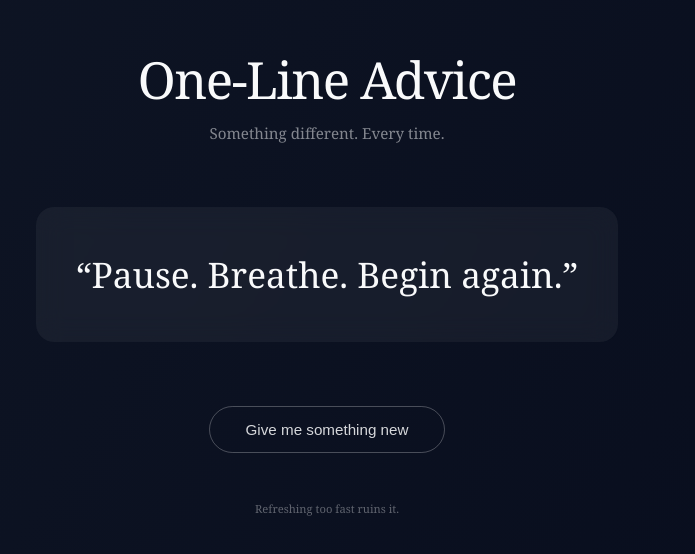
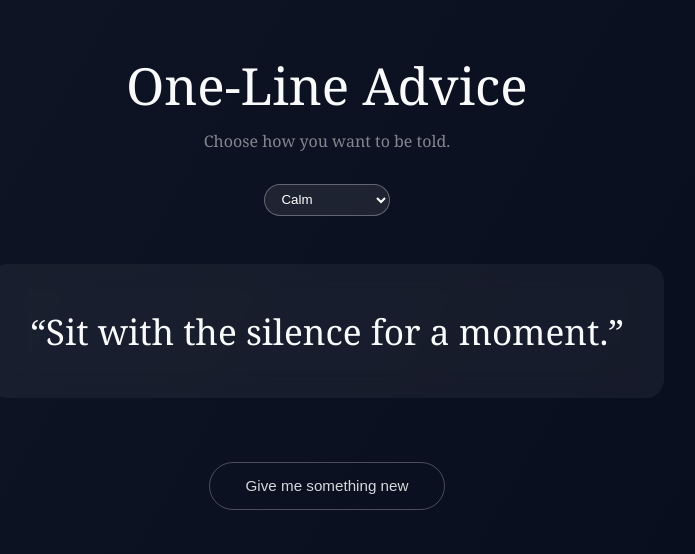
Before and after one commit to undercrypted-bator/one-line-advice, a Next.js app: page / in a window 1280 px wide. Shown: the part 120-674 px from the top of the page, without its empty margins (313-1008 px from the left). Built offline with nearby package versions, Linux system fonts and the light colour scheme; no server answers.

Commit message:
Add tone selector with calm, harsh and philosophical advice

```diff
--- a/app/api/advice/route.ts
+++ b/app/api/advice/route.ts
@@ -1,6 +1,14 @@
 import { NextResponse } from "next/server";
 
-async function fromAdviceSlip() {
+async function calmAdvice() {
+  const res = await fetch("https://www.affirmations.dev", {
+    cache: "no-store",
+  });
+  const data = await res.json();
+  return data.affirmation;
+}
+
+async function harshAdvice() {
   const res = await fetch("https://api.adviceslip.com/advice", {
     cache: "no-store",
   });
@@ -8,7 +16,7 @@ async function fromAdviceSlip() {
   return data.slip.advice;
 }
 
-async function fromZenQuotes() {
+async function philosophicalAdvice() {
   const res = await fetch("https://zenquotes.io/api/random", {
     cache: "no-store",
   });
@@ -16,32 +24,25 @@ async function fromZenQuotes() {
   return data[0].q;
 }
 
-async function fromAffirmations() {
-  const res = await fetch("https://www.affirmations.dev", {
-    cache: "no-store",
-  });
-  const data = await res.json();
-  return data.affirmation;
-}
-
-export async function GET() {
-  const sources = [
-    fromAdviceSlip,
-    fromZenQuotes,
-    fromAffirmations,
-  ];
+export async function GET(request: Request) {
+  const { searchParams } = new URL(request.url);
+  const tone = searchParams.get("tone") || "calm";
 
   try {
-    // 🎲 Pick a random source
-    const randomSource =
-      sources[Math.floor(Math.random() * sources.length)];
+    let advice = "";
 
-    const advice = await randomSource();
+    if (tone === "harsh") {
+      advice = await harshAdvice();
+    } else if (tone === "philosophical") {
+      advice = await philosophicalAdvice();
+    } else {
+      advice = await calmAdvice();
+    }
 
     return NextResponse.json({ advice });
-  } catch (error) {
+  } catch {
     return NextResponse.json(
-      { advice: "Pause. Breathe. Begin again." },
+      { advice: "Sit with the silence for a moment." },
       { status: 500 }
     );
   }
--- a/app/page.tsx
+++ b/app/page.tsx
@@ -1,18 +1,23 @@
 "use client";
 
 import { useEffect, useState } from "react";
+
+type Tone = "calm" | "harsh" | "philosophical";
 
 export default function Home() {
   const [advice, setAdvice] = useState("");
   const [loading, setLoading] = useState(false);
   const [visible, setVisible] = useState(false);
+  const [tone, setTone] = useState<Tone>("calm");
 
-  async function fetchAdvice() {
+  async function fetchAdvice(selectedTone = tone) {
     setLoading(true);
     setVisible(false);
 
     try {
-      const res = await fetch("/api/advice", { cache: "no-store" });
+      const res = await fetch(`/api/advice?tone=${selectedTone}`, {
+        cache: "no-store",
+      });
       const data = await res.json();
 
       setTimeout(() => {
@@ -20,7 +25,7 @@ export default function Home() {
         setVisible(true);
       }, 300);
     } catch {
-      setAdvice("Sit with the silence for a moment.");
+      setAdvice("Pause. Breathe. Begin again.");
       setVisible(true);
     } finally {
       setLoading(false);
@@ -29,7 +34,7 @@ export default function Home() {
 
   useEffect(() => {
     fetchAdvice();
-  }, []);
+  }, [tone]);
 
   return (
     <main
@@ -47,32 +52,39 @@ export default function Home() {
         fontFamily: "Georgia, serif",
       }}
     >
-      <div
-        style={{
-          maxWidth: "720px",
-          textAlign: "center",
-        }}
-      >
+      <div style={{ maxWidth: "720px", textAlign: "center" }}>
         <h1
           style={{
             fontSize: "3.2rem",
             fontWeight: 500,
             marginBottom: "0.6rem",
-            letterSpacing: "-0.03em",
           }}
         >
           One-Line Advice
         </h1>
 
-        <p
+        <p style={{ opacity: 0.5, marginBottom: "2rem" }}>
+          Choose how you want to be told.
+        </p>
+
+        {/* Tone Selector */}
+        <select
+          value={tone}
+          onChange={(e) => setTone(e.target.value as Tone)}
           style={{
-            opacity: 0.5,
-            marginBottom: "4rem",
-            fontSize: "0.95rem",
+            marginBottom: "3rem",
+            padding: "0.4rem 0.8rem",
+            borderRadius: "999px",
+            background: "rgba(255,255,255,0.08)",
+            color: "#fff",
+            border: "1px solid rgba(255,255,255,0.3)",
+            cursor: "pointer",
           }}
         >
-          Something different. Every time.
-        </p>
+          <option value="calm">Calm</option>
+          <option value="harsh">Harsh</option>
+          <option value="philosophical">Philosophical</option>
+        </select>
 
         <div
           style={{
@@ -92,7 +104,7 @@ export default function Home() {
         </div>
 
         <button
-          onClick={fetchAdvice}
+          onClick={() => fetchAdvice()}
           disabled={loading}
           style={{
             padding: "0.9rem 2.2rem",
@@ -103,30 +115,11 @@ export default function Home() {
             color: "#f9fafb",
             cursor: "pointer",
             opacity: loading ? 0.5 : 0.85,
-            transition: "all 0.3s ease",
           }}
-          onMouseEnter={(e) =>
-            (e.currentTarget.style.opacity = "1")
-          }
-          onMouseLeave={(e) =>
-            (e.currentTarget.style.opacity = "0.85")
-          }
         >
           {loading ? "Thinking…" : "Give me something new"}
         </button>
 
-        <p
-          style={{
-            marginTop: "3rem",
-            fontSize: "0.7rem",
-            opacity: 0.35,
-          }}
-        >
-          Refreshing too fast ruins it.
-        </p>
-      </div>
-
-      {/* CSS animations */}
         <style>{`
           @keyframes bgMove {
             0% { background-position: 0% 50%; }
@@ -134,6 +127,7 @@ export default function Home() {
             100% { background-position: 0% 50%; }
           }
         `}</style>
+      </div>
     </main>
   );
 }
```
Lines whose indentation alone changed are shown as unchanged.
